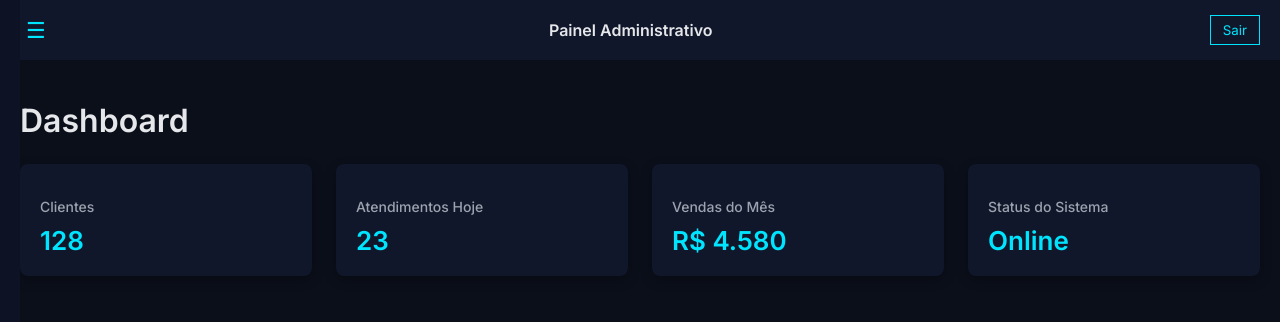
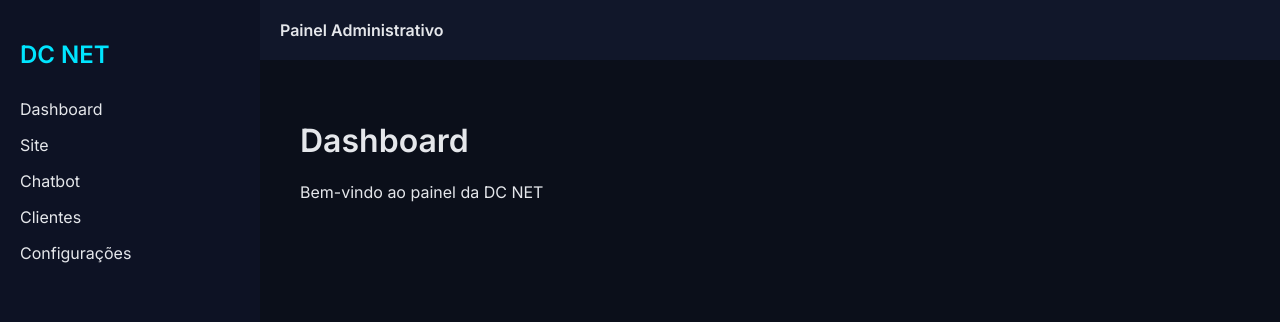
Before and after one commit to gonzagafilho/painel-dcnet, a React (Vite) app: page / in a window 1280 px wide. Shown: the top 322 px of the page. Built offline with nearby package versions, Linux system fonts and the light colour scheme; sample sign-in values are in the browser's storage.

Commit message:
restaura layout base do painel DC NET (header, sidebar, dashboard)

```diff
--- a/src/components/Header.jsx
+++ b/src/components/Header.jsx
@@ -1,43 +1,13 @@
-import '../styles/header.css'
-export default function Header({ onLogout, onMenu }) {
+export default function Header() {
   return (
-    <header
-      style={{
-        height: '60px',
-        background: 'var(--bg-card)',
-        display: 'flex',
-        alignItems: 'center',
-        justifyContent: 'space-between',
-        padding: '0 20px'
-      }}
-    >
-      <button
-        onClick={onMenu}
-        style={{
-          fontSize: '22px',
-          background: 'transparent',
-          border: 'none',
-          color: 'var(--neon-blue)',
-          cursor: 'pointer'
-        }}
-      >
-        ☰
-      </button>
-
+    <header style={{
+      height: '60px',
+      background: 'var(--bg-card)',
+      display: 'flex',
+      alignItems: 'center',
+      padding: '0 20px'
+    }}>
       <strong>Painel Administrativo</strong>
-
-      <button
-        onClick={onLogout}
-        style={{
-          background: 'transparent',
-          color: 'var(--neon-blue)',
-          border: '1px solid var(--neon-blue)',
-          padding: '6px 12px',
-          cursor: 'pointer'
-        }}
-      >
-        Sair
-      </button>
     </header>
   )
 }
--- a/src/components/Sidebar.jsx
+++ b/src/components/Sidebar.jsx
@@ -1,84 +1,20 @@
-import '../styles/sidebar.css'
-import { NavLink } from 'react-router-dom'
+export default function Sidebar() {
+  return (
+    <aside style={{
+      width: '220px',
+      background: 'var(--bg-sidebar)',
+      height: '100vh',
+      padding: '20px'
+    }}>
+      <h2 style={{ color: 'var(--neon-blue)' }}>DC NET</h2>
 
-export default function Sidebar({ aberto, onClose }) {
-  return (
-    <>
-      {/* Fundo escuro ao abrir no mobile */}
-      {aberto && (
-        <div
-          onClick={onClose}
-          style={{
-            position: 'fixed',
-            inset: 0,
-            background: 'rgba(0,0,0,0.5)',
-            zIndex: 9
-          }}
-        />
-      )}
-
-      <aside
-        className="sidebar"
-        style={{
-          left: aberto ? '0' : '-240px',
-          transition: 'left 0.3s ease'
-        }}
-      >
-        <h2 className="sidebar-title">DC NET</h2>
-
-        <nav className="sidebar-nav">
-          <NavLink
-            to="/"
-            end
-            onClick={onClose}
-            className={({ isActive }) =>
-              isActive ? 'sidebar-link active' : 'sidebar-link'
-            }
-          >
-            Painel
-          </NavLink>
-
-          <NavLink
-            to="/site"
-            onClick={onClose}
-            className={({ isActive }) =>
-              isActive ? 'sidebar-link active' : 'sidebar-link'
-            }
-          >
-            Site
-          </NavLink>
-
-          <NavLink
-            to="/chatbot"
-            onClick={onClose}
-            className={({ isActive }) =>
-              isActive ? 'sidebar-link active' : 'sidebar-link'
-            }
-          >
-            Chatbot
-          </NavLink>
-
-          <NavLink
-            to="/clientes"
-            onClick={onClose}
-            className={({ isActive }) =>
-              isActive ? 'sidebar-link active' : 'sidebar-link'
-            }
-          >
-            Clientes
-          </NavLink>
-
-          <NavLink
-            to="/configuracoes"
-            onClick={onClose}
-            className={({ isActive }) =>
-              isActive ? 'sidebar-link active' : 'sidebar-link'
-            }
-          >
-            Configurações
-          </NavLink>
-        </nav>
-      </aside>
-    </>
+      <nav style={{ marginTop: '30px' }}>
+        <p>Dashboard</p>
+        <p>Site</p>
+        <p>Chatbot</p>
+        <p>Clientes</p>
+        <p>Configurações</p>
+      </nav>
+    </aside>
   )
 }
--- a/src/pages/Dashboard.jsx
+++ b/src/pages/Dashboard.jsx
@@ -1,22 +1,8 @@
-import Card from '../components/Card.jsx'
-
 export default function Dashboard() {
   return (
-    <>
+    <div style={{ padding: '20px' }}>
       <h1>Dashboard</h1>
-    <div
-  style={{
-    display: 'grid',
-    gridTemplateColumns: 'repeat(auto-fit, minmax(220px, 1fr))',
-    gap: '24px',
-    marginTop: '24px'
-  }}
->
-  <Card titulo="Clientes" valor="128" />
-  <Card titulo="Atendimentos Hoje" valor="23" />
-  <Card titulo="Vendas do Mês" valor="R$ 4.580" />
-  <Card titulo="Status do Sistema" valor="Online" />
-</div>
-    </>
+      <p>Bem-vindo ao painel da DC NET</p>
+    </div>
   )
 }
```
